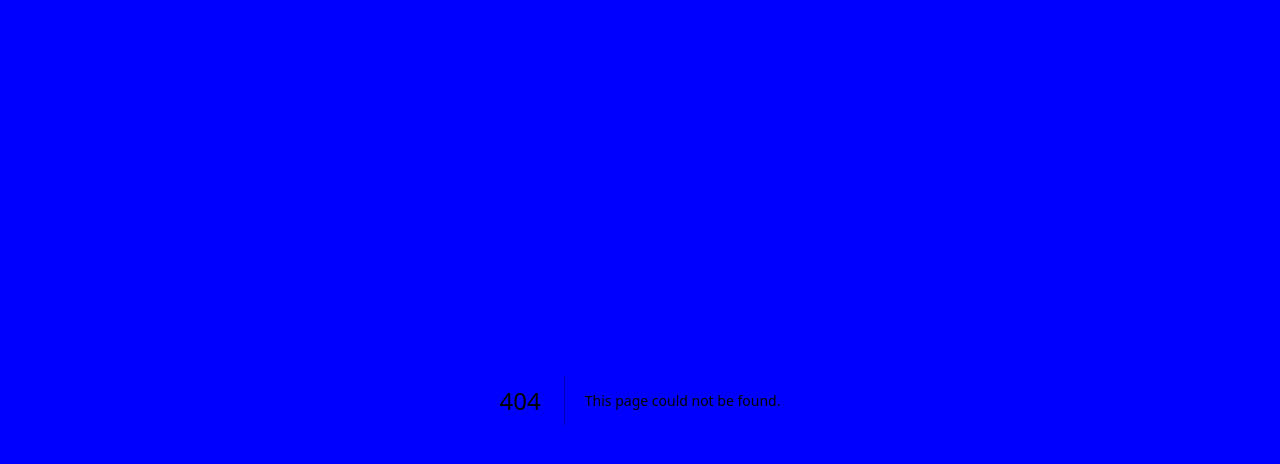
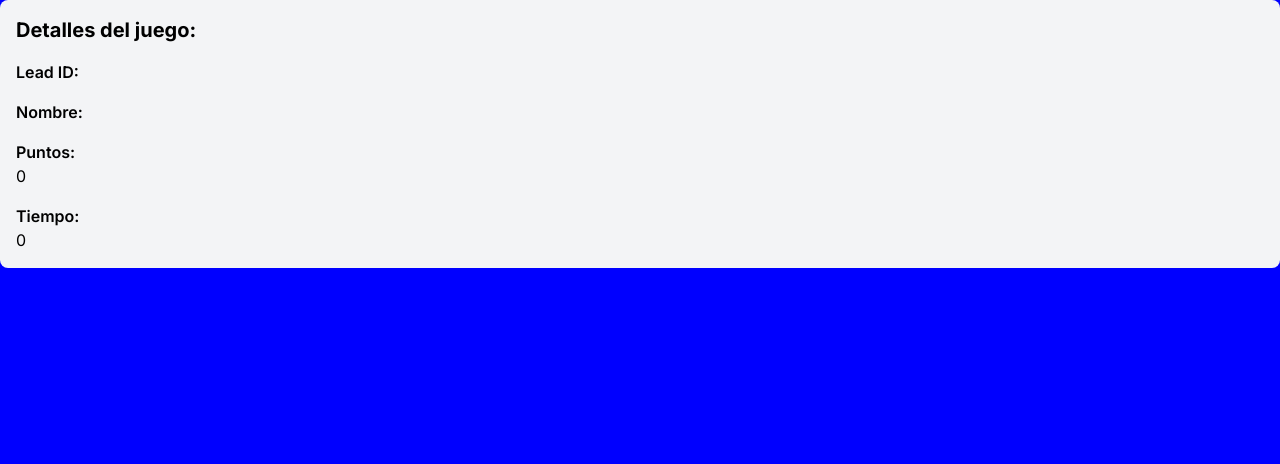
Before and after one commit to dariocoroneldev/parquequizz, a Next.js app: page /game-over in a window 1280 px wide. Before the commit this address had no page. Shown: the top 464 px of the page. Built offline with nearby package versions, Linux system fonts and the light colour scheme.

Commit message:
finishing the functionality generak

```diff
--- a/app/components/triviacomp/triviaComp.tsx
+++ b/app/components/triviacomp/triviaComp.tsx
@@ -10,6 +10,7 @@ import DialogAnswer from "@/app/components/triviacomp/dialog";
 import Image from "next/image";
 import { useAppSelector, useAppDispatch } from "./../../../redux/hooks";
 import { updateResult } from "./../../../redux/features/gameResultSlice";
+import { useRouter } from 'next/navigation'
 
 const TriviaComp = () => {
   const [questions, setQuestions] = useState<Question[] | null>(null);
@@ -23,9 +24,10 @@ const TriviaComp = () => {
   const [gameOver, setGameOver] = useState(false);
   const [selectedOption, setSelectedOption] = useState<string | null>(null);
   const [lastTime, setLastTime] = useState(0);
-  const gameResult = useAppSelector((state) => state.gameResultReducer);
+  const gameResult = useAppSelector((state) => state.gameResult);
   const [milliseconds, setMilliseconds] = useState(0)
   const dispatch = useAppDispatch();
+  const router = useRouter();
 
   useEffect(() => {
     const fetchQuestions = async () => {
@@ -68,11 +70,11 @@ const TriviaComp = () => {
     setIsPaused(false);
     setGameOver(false);
     const payload = {
-      leadId: null, // Reinicia el leadId
-      points: 0, // Reinicia los puntos
-      answers: [], // Reinicia las respuestas
-      questions: [], // Reinicia las preguntas
-      time: 0, // Reinicia los temporizadores
+      leadId: null,
+      points: 0,
+      answers: [],
+      questions: [],
+      time: 0,
     };
     dispatch(updateResult(payload));
   };
@@ -87,17 +89,13 @@ const TriviaComp = () => {
     setAnswered(false);
     setIsPaused(false);
 
-
     const payload = {
-      leadId: gameResult.leadId, // Mantén el leadId existente
-      points: points, // Actualiza los puntos
-      answers: [...gameResult.answers, selectedOption],
-      questions: questions, // Mantén las preguntas anteriores
-      // time: milliseconds, // Aqui debe actualizerse el tiempo actual al finalizar cada respuesta dejandoa asi el ultimo tiempo en la ultima pregunta
+      leadId: gameResult?.leadId,
+      points: points,
+      answers: gameResult && gameResult.answers ? [...gameResult.answers, selectedOption] : [selectedOption], // Verifica si gameResult.answers existe y es un array
+      questions: questions,
     };
     dispatch(updateResult(payload));
-    console.log(gameResult)
-    console.log(milliseconds)
   };
 
   const handleClick = (option: string) => {
@@ -113,38 +111,15 @@ const TriviaComp = () => {
     }
     setSelectedOption(option);
   };
-  console.log(gameResult)
+
+  if (gameOver) {
+    router.push('/game-over');
+    return null;
+  }
+
   return (
-    // GAME OVER SCREEN
     <div className="flex flex-col items-center justify-center h-full">
-      {gameOver ? (
-        <div className="p-4 bg-white rounded shadow-md w-full sm:w-3/4 lg:w-1/2 ">
-          <h2 className="text-2xl font-bold mb-4">Game Over</h2>
-          <ProgressBar
-            completed={currentQuestion + 1}
-            total={questions?.length}
-          />
-          <h2 className="text-xl font-bold mb-4">Questions and Answers</h2>
-          {questions &&
-            questions.map((question: Question) => (
-              <div key={question.id} className="mb-4">
-                <p className="font-bold">Question:</p>
-                <p>{question.question}</p>
-                <p className="font-bold">Correct Answer:</p>
-                <p>{question.answer}</p>
-              </div>
-            ))}
-
-          <button
-            className="bg-red-500 hover:bg-red-700 text-white font-bold py-2 px-4 rounded"
-            onClick={handleReset}
-          >
-            Play Again
-          </button>
-        </div>
-      ) : (
-        // GAME RUNNING SCREEN
-        <div className="p-4 bg-[#90b7e1] rounded shadow-md w-full sm:w-3/4 lg:w-1/2">
+      <div className="p-4 bg-[#90b7e1] rounded shadow-md w-full sm:w-3/4 lg:w-1/2">
           <div className="flex flex-col items-center justify-center">
             <h2 className="text-4xl font-bold mb-6 text-[#ffff]">Trivia</h2>
             <ProgressBar
@@ -154,7 +129,6 @@ const TriviaComp = () => {
             <h1 className="text-xl text-center text-[#ffff] font-bold mb-4">
               {questions?.[currentQuestion]?.question}
             </h1>
-
             <Image
               src={questions?.[currentQuestion]?.image as string}
               alt="Description of your image"
@@ -202,7 +176,6 @@ const TriviaComp = () => {
             </button>
           </div>
         </div>
-      )}
       <div className="flex justify-between w-full m-5 p-5">
         <div className="mt-4 flex flex-col items-center">
           <div className="flex items-center">
--- a/app/form/services.ts
+++ b/app/form/services.ts
@@ -1,12 +1,13 @@
 
 'use client'
-
 import axios from "axios";
 import { CreateLeadFormData } from "./validationSchema";
+import { store } from '@/redux/store';
 import { toast } from "react-toastify";
-// import { redirect} from "next/navigation";
 import { v4 as uuidv4 } from "uuid";
-// import { useRouter } from 'next/navigation'
+import { updateUserData } from "@/redux/features/gameResultSlice";
+
+
 const API_URL = "/api/leads/";
 
 async function create(data: CreateLeadFormData) {
@@ -19,12 +20,16 @@ async function create(data: CreateLeadFormData) {
 
   try {
     const response = await axios.post(API_URL, data);
+    const { id } = response.data;
+    store.dispatch(updateUserData({ leadId: id }));
+
+    console.log(id)
     toast.success("Registro con exito", {
       autoClose: 2000,
       closeOnClick: true,
       onClose: () => window.location.href = "/trivia"
-    //   onClose: () => redirect("/trivia"),
     });
+
   } catch (error) {
     if (axios.isAxiosError(error)) {
       if (error.response) {
--- /dev/null
+++ b/app/game-over/page.tsx
@@ -0,0 +1,67 @@
+"use client";
+import React from "react";
+import { useAppSelector } from "@/redux/hooks";
+
+interface Question {
+  question: string;
+  answer: string;
+}
+
+interface GameResult {
+  leadId: string;
+  name: string;
+  points: number;
+  answers: string[];
+  questions: Question[];
+  time: number;
+}
+
+function Page() {
+  const { leadId, name, points, answers, questions, time } = useAppSelector(
+    (state) => state.gameResult as unknown as GameResult
+  );
+
+  return (
+    <div className="bg-gray-100 p-4 rounded-lg">
+      <div className="text-xl font-bold mb-4">Detalles del juego:</div>
+      <div className="mb-4">
+        <p className="font-semibold">Lead ID:</p>
+        <p>{leadId}</p>
+      </div>
+      <div className="mb-4">
+        <p className="font-semibold">Nombre:</p>
+        <p>{name}</p>
+      </div>
+      <div className="mb-4">
+        <p className="font-semibold">Puntos:</p>
+        <p>{points}</p>
+      </div>
+      <div className="mb-4">
+        {questions?.map((question, index) => (
+          <div key={index} className="mb-6">
+            <p className="font-semibold">Pregunta:</p>
+            <p>{question.question}</p>
+            <div className="flex items-center mt-2">
+              <p className="font-semibold mr-4">Respuesta:</p>
+              <p>
+                {question.answer}
+              </p>
+              {question.answer !== answers[index] && (
+                <p className="text-red-500">
+                  <br />
+                  respuesta incorrecta: {answers[index]}
+                </p>
+              )}
+            </div>
+          </div>
+        ))}
+      </div>
+      <div>
+        <p className="font-semibold">Tiempo:</p>
+        <p>{time}</p>
+      </div>
+    </div>
+  );
+}
+
+export default Page;
--- a/app/globals.css
+++ b/app/globals.css
@@ -21,3 +21,7 @@ body {
   height: 100vh;
 
 }
+
+input:hover + label {
+  opacity: 100;
+}
--- a/package.json
+++ b/package.json
@@ -24,6 +24,7 @@
     "react-icons": "^5.0.1",
     "react-redux": "^9.1.0",
     "react-toastify": "^10.0.5",
+    "redux-persist": "^6.0.0",
     "swr": "^2.2.4",
     "uuid": "^9.0.1",
     "xpress": "^2.4.6",
--- a/redux/features/gameResultSlice.ts
+++ b/redux/features/gameResultSlice.ts
@@ -1,7 +1,18 @@
 import { createSlice } from "@reduxjs/toolkit";
+import type { PayloadAction } from "@reduxjs/toolkit";
+// Define una interfaz para el estado global
+export interface GameResultState {
+  leadId?: string | null;
+  name?: string;
+  points?: number;
+  answers?: Array<string>[] | null; // Tipa tus arrays según corresponda
+  questions?: Array<string>[] | null; // Tipa tus arrays según corresponda
+  time?: number;
+}
 
-const initialState = {
+const initialState : GameResultState = {
   leadId: null,
+  name:"",
   points: 0,
   answers: [],
   questions: [],
@@ -12,7 +23,7 @@ export const gameResultSlice = createSlice({
   name: "gameResult",
   initialState,
   reducers:{
-    updateResult: (state, action) => {
+    updateResult: (state, action: PayloadAction<GameResultState | any>) => {
       const { leadId, points, answers, questions, time } = action.payload;
       // Actualiza los valores del estado con los proporcionados en el payload
       state.leadId = leadId !== undefined ? leadId : state.leadId;
@@ -24,10 +35,15 @@ export const gameResultSlice = createSlice({
     updateTime: (state, action) => {
       const { time } = action.payload;
       state.time = time !== undefined ? time : state.time;
+    },
+    updateUserData: (state, action) => {
+      const {name, leadId} = action.payload;
+      state.name = name !== undefined ? name : state.name;
+      state.leadId = leadId !== undefined ? leadId : state.leadId
     }
   }
 });
 
 // Exporta el reducer y las acciones
-export const { updateResult,updateTime } = gameResultSlice.actions;
-export default gameResultSlice.reducer;
+export const { updateResult, updateTime, updateUserData } = gameResultSlice.actions;
+export const gameReducer = gameResultSlice.reducer;
--- a/redux/provider.tsx
+++ b/redux/provider.tsx
@@ -2,9 +2,17 @@
 
 import {Provider} from 'react-redux'
 import { store } from './store'
+import { persistStore } from 'redux-persist'
+import { PersistGate } from 'redux-persist/integration/react'
 
 interface Props {children:React.ReactNode}
 
 export function Providers({children}:Props){
-    return <Provider store={store}>{children}</Provider>;
+    let persistor = persistStore(store)
+
+    return <Provider store={store}>
+        <PersistGate persistor={persistor}>
+        {children}
+        </PersistGate>
+        </Provider>;
 }
--- a/redux/store.ts
+++ b/redux/store.ts
@@ -1,11 +1,43 @@
-import { configureStore } from "@reduxjs/toolkit";
-import gameResultReducer from "./features/gameResultSlice"
+import { combineReducers, configureStore } from "@reduxjs/toolkit";
+import { persistReducer } from "redux-persist";
+import { gameReducer } from "./features/gameResultSlice";
+import createWebStorage from "redux-persist/lib/storage/createWebStorage";
+
+const createNoopStorage = () => {
+  return {
+    getItem() {
+      return Promise.resolve(null);
+    },
+    setItem(_key: string, value: number) {
+      return Promise.resolve(value);
+    },
+    removeItem() {
+      return Promise.resolve();
+    },
+  };
+};
+
+const storage =
+  typeof window !== "undefined"
+    ? createWebStorage("local")
+    : createNoopStorage();
+
+const persistConfig = {
+  key: "gameResult",
+  storage,
+};
+
+const persistedReducer = persistReducer(persistConfig, gameReducer);
+
+const rootReducer = combineReducers({
+  gameResult: persistedReducer,
+});
 
 export const store = configureStore({
-    reducer:{
-        gameResultReducer
-    }
-})
+  reducer: rootReducer,
+  middleware: (getDefaultMiddleware) =>
+  getDefaultMiddleware({ serializableCheck: false }),
+});
 
-export type  RootState = ReturnType<typeof store.getState>
-export type AppDispatch = typeof store.dispatch
+export type RootState = ReturnType<typeof store.getState>;
+export type AppDispatch = typeof store.dispatch;
```
Also changed, not shown: app/form/page.tsx (+40 -8 lines), 1 other file (tests, documents, lock files or other folders).
